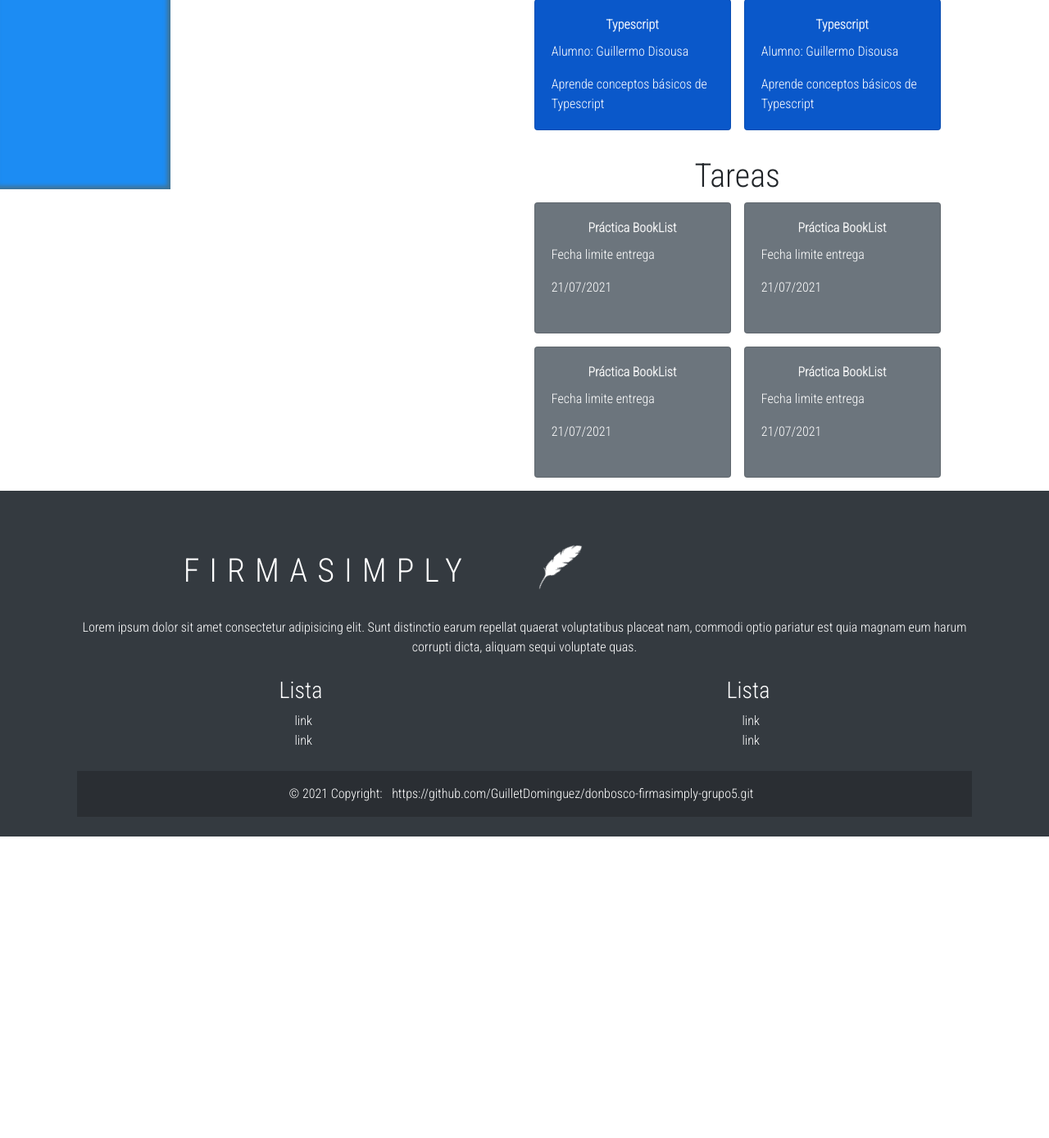
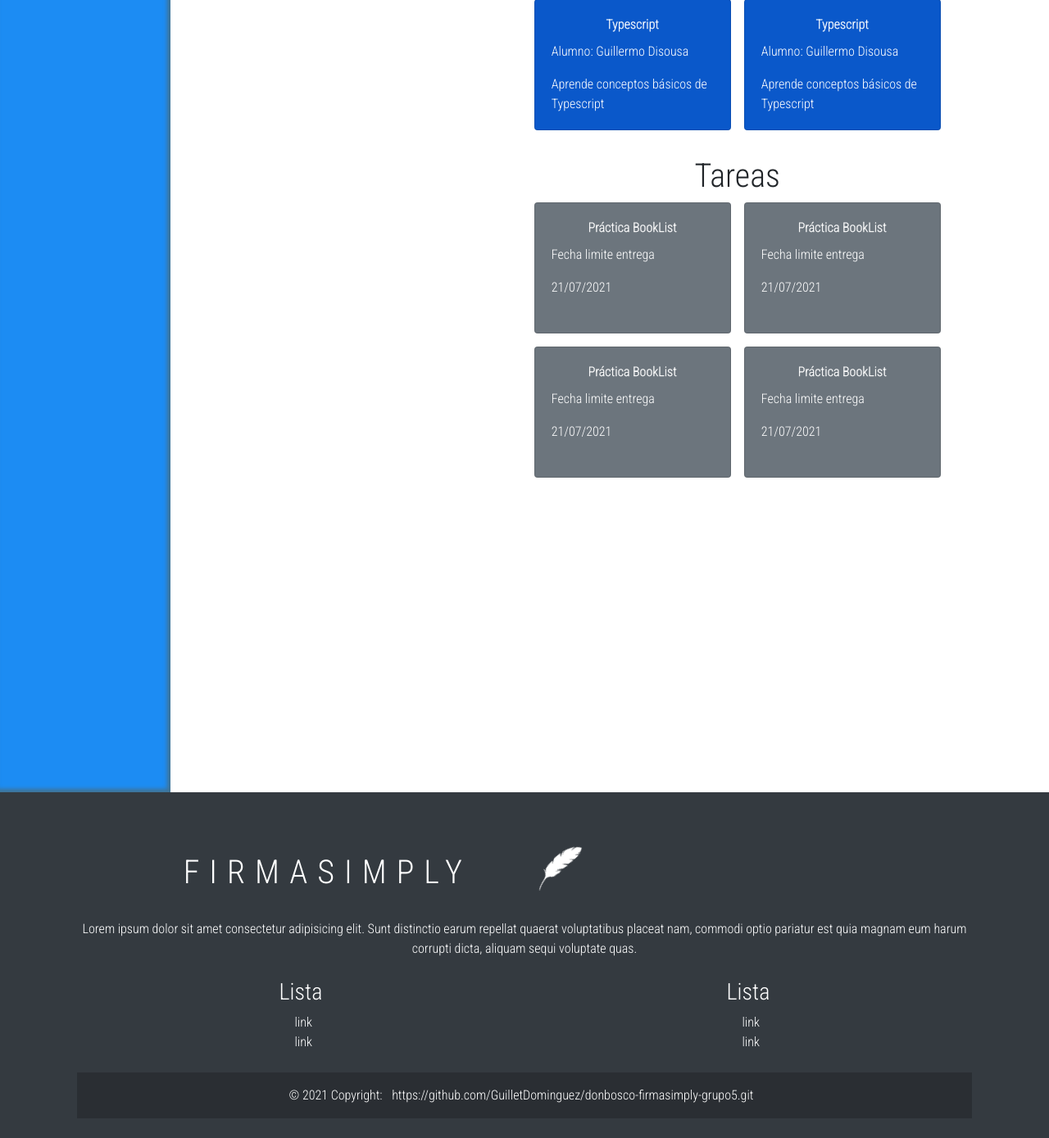
Before and after one commit to GuilletDominguez/donbosco-firmasimply-grupo5, a PHP site: page /assets/registroAsistencia.html in a window 1280 px wide. Shown: the part 649-2038 px from the top of the page at 82% size. Before the commit the page ends 1670 px from the top, so only its background shows below. Run offline with PHP 8.4, Linux system fonts and the light colour scheme; some libraries are stand-ins or nearby versions.

Commit message:
sidebar hasta el footer

```diff
--- a/assets/css/sidebarDesktop.css
+++ b/assets/css/sidebarDesktop.css
@@ -39,7 +39,7 @@ a:focus {
     width: 250px;
     top: 0;
     left: -250px;
-    height: 100vh;
+    height: 192vh;
     z-index: 999;
     background: #1c8cf3;
     color: #fff;
```
